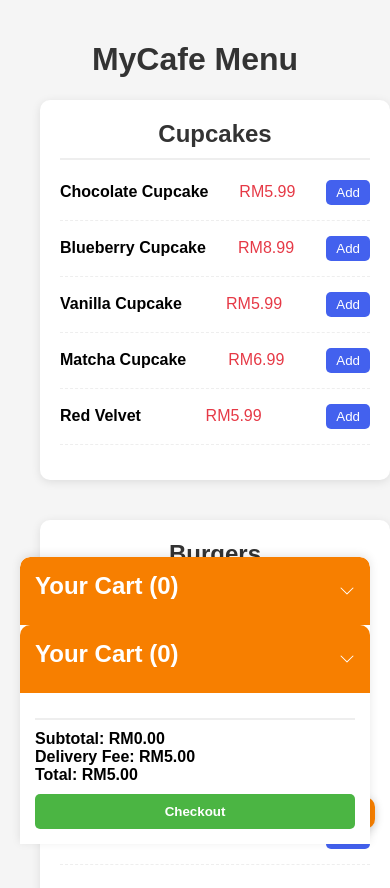
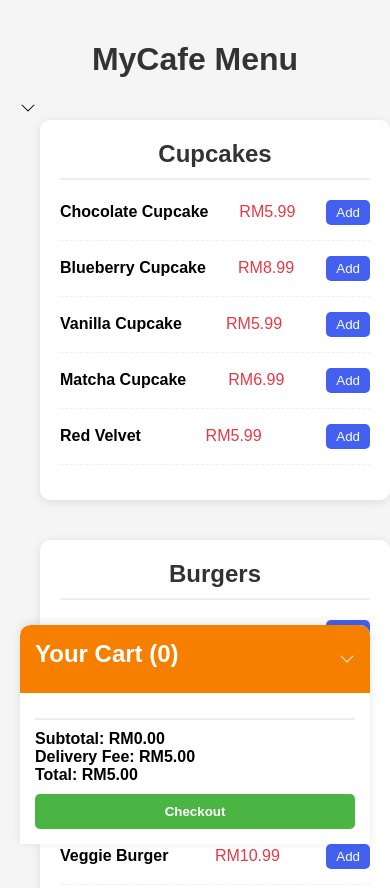
Before and after one commit to kailynchei/booking.html, a plain HTML site: page index.html in a window 390 px wide. Shown: the top 888 px of the page. Drawn offline with Linux system fonts and the light colour scheme.

Commit message:
Update index.html

```diff
--- a/index.html
+++ b/index.html
@@ -124,7 +124,6 @@
 
     .toggle-arrow {
       transition: transform 0.3s ease;
-       transform: rotate(0deg);
       transform: rotate(180deg);
     }
 
@@ -135,7 +134,6 @@
     }
 
     .cart-container.collapsed .toggle-arrow {
-       transform: rotate(180deg);
       transform: rotate(0deg);
     }
 
@@ -219,11 +217,6 @@
 <body>
   <h1>MyCafe Menu</h1>
 
-   <button class="cart-toggle-btn" onclick="toggleCart()">
-     <span id="cart-count">0</span>
-     <svg xmlns="http://www.w3.org/2000/svg" width="16" height="16" fill="currentColor" viewBox="0 0 16 16">
-       <path d="M0 1.5A.5.5 0 0 1 .5 1H2a.5.5 0 0 1 .485.379L2.89 3H14.5a.5.5 0 0 1 .491.592l-1.5 8A.5.5 0 0 1 13 12H4a.5.5 0 0 1-.491-.408L2.01 3.607 1.61 2H.5a.5.5 0 0 1-.5-.5zM5 12a2 2 0 1 0 0 4 2 2 0 0 0 0-4zm7 0a2 2 0 1 0 0 4 2 2 0 0 0 0-4zm-7 1a1 1 0 1 1 0 2 1 1 0 0 1 0-2zm7 0a1 1 0 1 1 0 2 1 1 0 0 1 0-2z"/>
-     </svg>
   <svg class="toggle-arrow" xmlns="http://www.w3.org/2000/svg" width="16" height="16" fill="currentColor" viewBox="0 0 16 16">
   <path fill-rule="evenodd" d="M7.646 4.646a.5.5 0 0 1 .708 0l6 6a.5.5 0 0 1-.708.708L8 5.707l-5.646 5.647a.5.5 0 0 1-.708-.708l6-6z"/>
 </svg>
@@ -478,12 +471,6 @@
       <path fill-rule="evenodd" d="M7.646 4.646a.5.5 0 0 1 .708 0l6 6a.5.5 0 0 1-.708.708L8 5.707l-5.646 5.647a.5.5 0 0 1-.708-.708l6-6z"/>
     </svg>
   </div>
-   <div class="cart-header" onclick="toggleCartCollapse()">
-     <h2>Your Cart (<span id="cart-header-count">0</span>)</h2>
-     <svg class="toggle-arrow" xmlns="http://www.w3.org/2000/svg" width="16" height="16" fill="currentColor" viewBox="0 0 16 16">
-       <path fill-rule="evenodd" d="M7.646 4.646a.5.5 0 0 1 .708 0l6 6a.5.5 0 0 1-.708.708L8 5.707l-5.646 5.647a.5.5 0 0 1-.708-.708l6-6z"/>
-     </svg>
-   </div>
     <div class="cart-content">
       <div id="cart-items"></div>
       <div class="cart-total">
```
Lines whose indentation alone changed are shown as unchanged.
